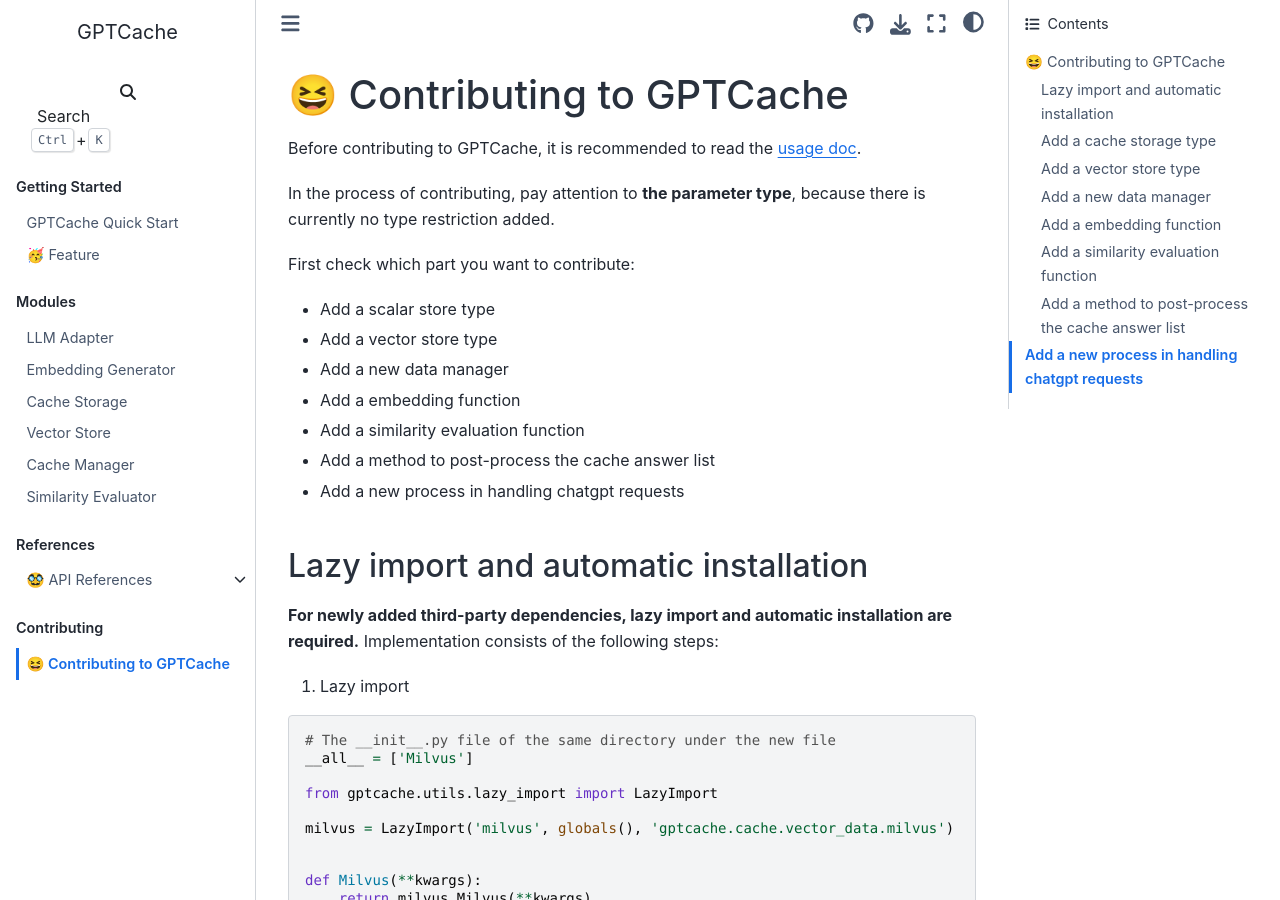
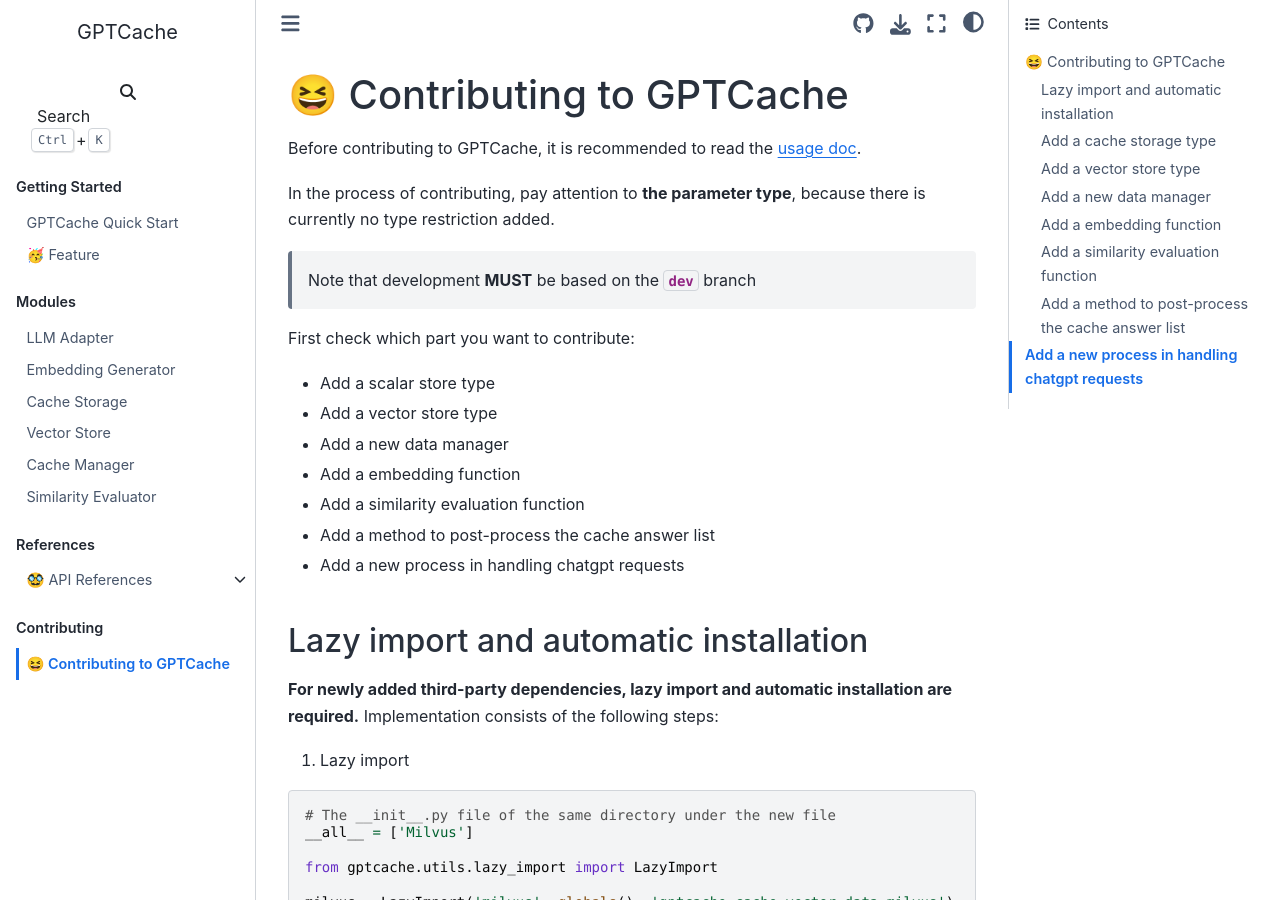
Before and after one commit to zilliztech/GPTCache, a Sphinx documentation site: the page built from docs/contributing.md, in a window 1280 px wide and 900 px high. Built offline with Sphinx 7.4.7 and the Sphinx Book theme 1.1.4, drawn with Linux system fonts in a browser that asks for light colours.

Commit message:
Update the contributing doc
Signed-off-by: SimFG <bang.fu@zilliz.com>

```diff
--- a/docs/contributing.md
+++ b/docs/contributing.md
@@ -3,6 +3,8 @@
 Before contributing to GPTCache, it is recommended to read the [usage doc](https://github.com/zilliztech/GPTCache/blob/main/docs/usage.md).
 
 In the process of contributing, pay attention to **the parameter type**, because there is currently no type restriction added.
+
+> Note that development **MUST** be based on the **`dev`** branch
 
 First check which part you want to contribute:
 - Add a scalar store type
```
